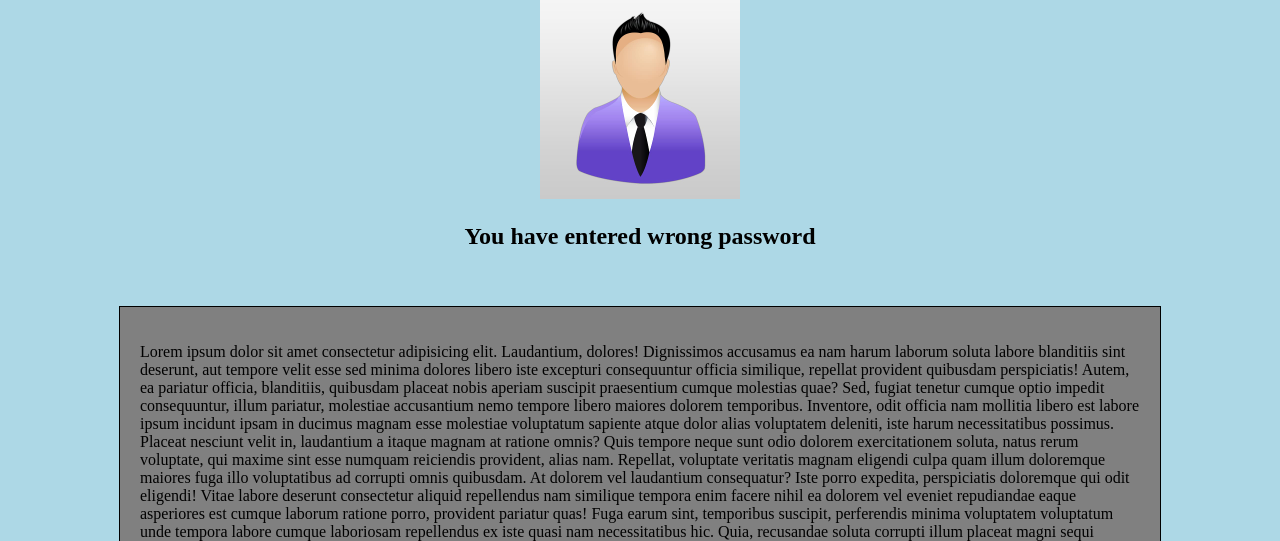
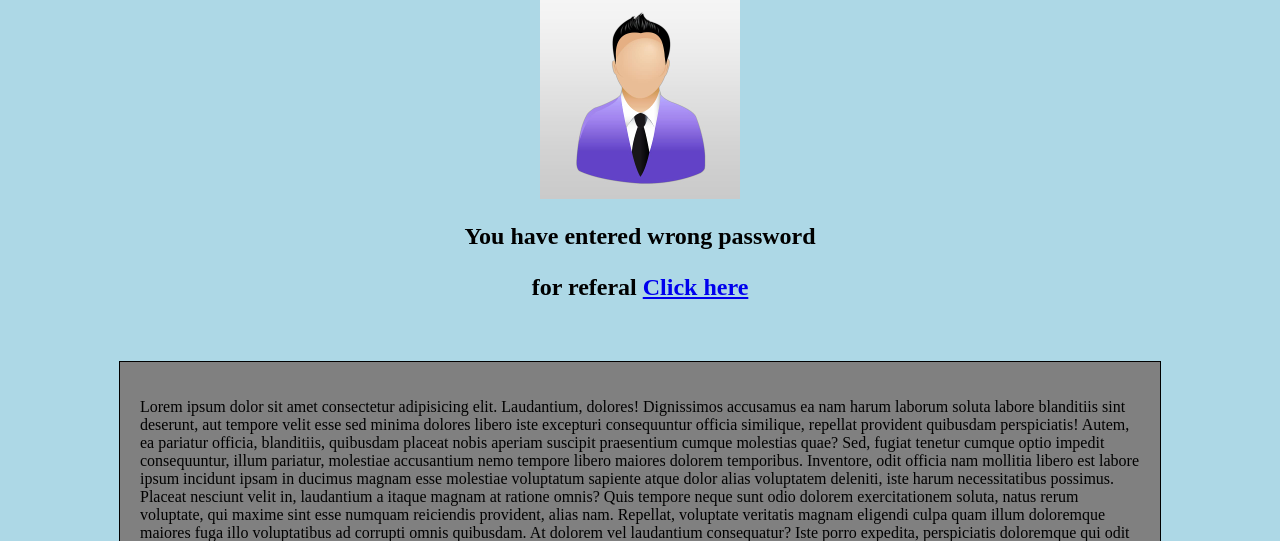
Before and after one commit to TarunRaghav3699/OwnMadeWebsite, a Flask app: template templates/index1.html in a window 1280 px wide. Shown: the part 117-658 px from the top of the page. Run offline with Flask 3, Linux system fonts and the light colour scheme; the template is opened without the code that fills it, so the values that code supplies are empty.

Commit message:
added some youtube referance

```diff
--- a/templates/index1.html
+++ b/templates/index1.html
@@ -40,6 +40,7 @@
     <center><img src="static/photo.jpg" alt="photo" height="200px" width="200px" ></center>
     <h2>
         <center>You have entered wrong password</center>
+        <center><p>for referal  <a href="https://www.youtube.com/watch?v=INnAQWiQcMo" target="_blank">Click here</a></p></center>
     </h2><br><br>
     <div class="container">
         <p>Lorem ipsum dolor sit amet consectetur adipisicing elit. Laudantium, dolores! Dignissimos accusamus ea nam
```
